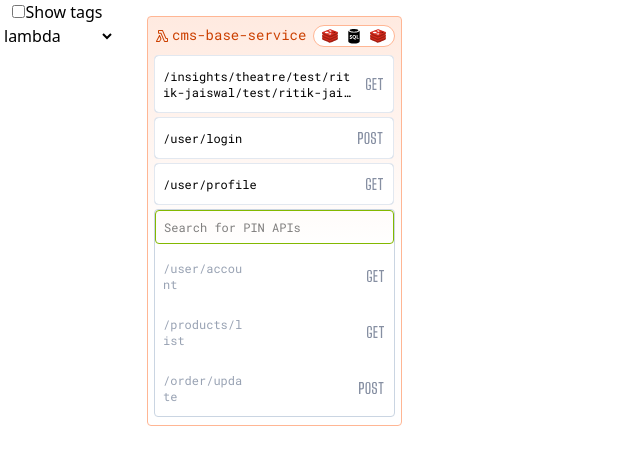
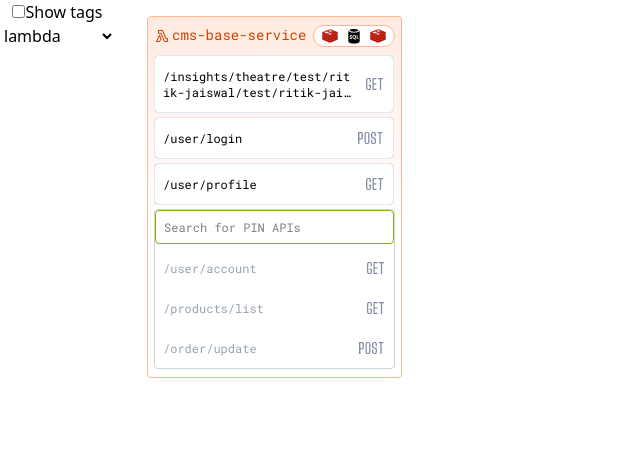
Before and after one commit to RitikJaiswal75/Animations, a React (Vite) app in the folder components/microservice/: page / in a window 1280 px wide. Both pictures are taken after a click on the button "+ Show More". Shown: the top 464 px of the page, without its empty margins (0-640 px from the left). Built offline with nearby package versions, Linux system fonts and the light colour scheme.

Commit message:
add tags for search result

```diff
--- a/components/microservice/src/components/SearchResult.tsx
+++ b/components/microservice/src/components/SearchResult.tsx
@@ -11,7 +11,7 @@ const SearchResult = ({ api, index }: SearchResultProps) => {
   return (
     <div
       key={`${api.path}-${index}`}
-      className="text-search-text relative flex items-center justify-between px-2 py-3 transition-colors duration-500 ease-in-out hover:bg-slate-200"
+      className="text-search-text relative flex w-full items-center justify-between px-2 py-3 transition-colors duration-500 ease-in-out hover:bg-slate-200"
       onMouseEnter={() => setShowMoreMenu(true)}
       onMouseLeave={() => setShowMoreMenu(false)}
     >
@@ -32,7 +32,7 @@ const SearchResult = ({ api, index }: SearchResultProps) => {
             24 <img src={qpsIcon} alt="" className="inline-block" />
           </div>
         ) : null}
-        <div className="line-clamp-2 w-[85%] break-all">{api.path}</div>
+        <div className="line-clamp-2 w-[85%] flex-1 break-all">{api.path}</div>
       </div>
       <div className="flex h-4 w-[15%] flex-col items-end justify-center overflow-hidden">
         <img
```
